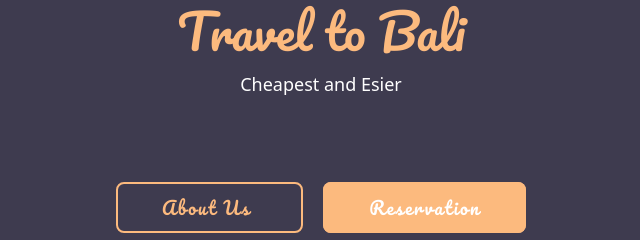
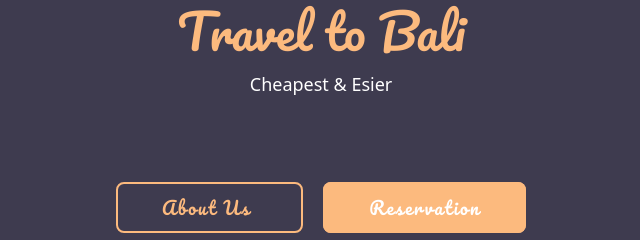
Before and after one commit to wire-ai/academy-travel-bali, a website: page index.html in a window 1280 px wide. Shown: the part 374-614 px from the top of the page, 319-959 px from the left. Drawn offline with Linux system fonts and the light colour scheme.

Commit message:
Mengubah and menjadi &

```diff
--- a/index.html
+++ b/index.html
@@ -40,7 +40,7 @@
           <span class="block text-primary">Travel to Bali</span>
         </p>
         <small class="block text-xs text-white md:text-lg"
-          >Cheapest and Esier</small
+          >Cheapest & Esier</small
         >
         <div class="mt-20 md:mt-24">
           <a
```
